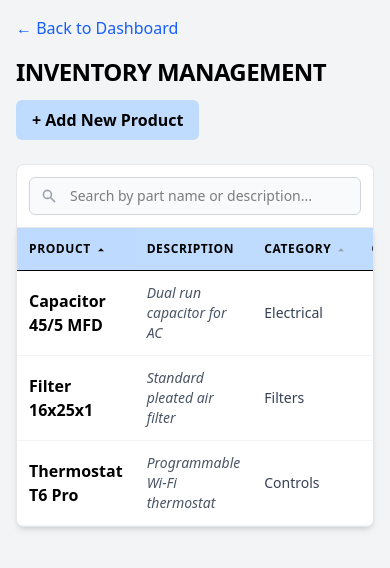
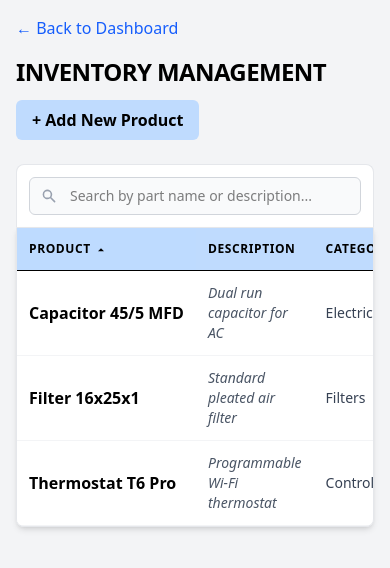
Before and after one commit to michael693215/CMSC447-SP26-TEAM8-HVAC-MEP-INVENTORY, a Next.js app: page /inventory in a window 390 px wide. Shown: the top 568 px of the page. Built offline with nearby package versions, Linux system fonts and the light colour scheme.

Commit message:
Inventory Changes

```diff
--- a/app/inventory/page.tsx
+++ b/app/inventory/page.tsx
@@ -140,7 +140,7 @@ export default function InventoryPage() {
   function Th({ col, label, center, sticky }: { col: SortKey; label: string; center?: boolean; sticky?: boolean }) {
     return (
       <th
-        className={`p-3 sm:p-4 border-b cursor-pointer select-none hover:bg-black/5 whitespace-nowrap ${center ? "text-center" : ""} ${sticky ? "sticky left-0 z-20 bg-blue-200" : ""}`}
+        className={`p-3 sm:p-4 border-b cursor-pointer select-none whitespace-nowrap ${center ? "text-center" : ""} ${sticky ? "sticky left-0 z-20 bg-blue-200 hover:bg-blue-300" : "hover:bg-black/5"}`}
         onClick={() => toggleSort(col)}
       >
         {label}
@@ -202,7 +202,7 @@ export default function InventoryPage() {
               {sorted.length > 0 ? (
                 sorted.map((item) => (
                   <tr key={item.id} className="hover:bg-blue-50 transition-colors border-b border-gray-100 cursor-pointer">
-                    <td className="p-3 sm:p-4 font-bold sticky left-0 z-10 bg-white shadow-[1px_0_0_#e5e7eb]">
+                    <td className="p-3 sm:p-4 border-b border-gray-100 font-bold whitespace-nowrap sticky left-0 z-10 bg-white shadow-[1px_0_0_#e5e7eb]">
                       <Link href={`/inventory/${item.id}`} className="hover:underline text-black">
                         {item.name}
                       </Link>
```
